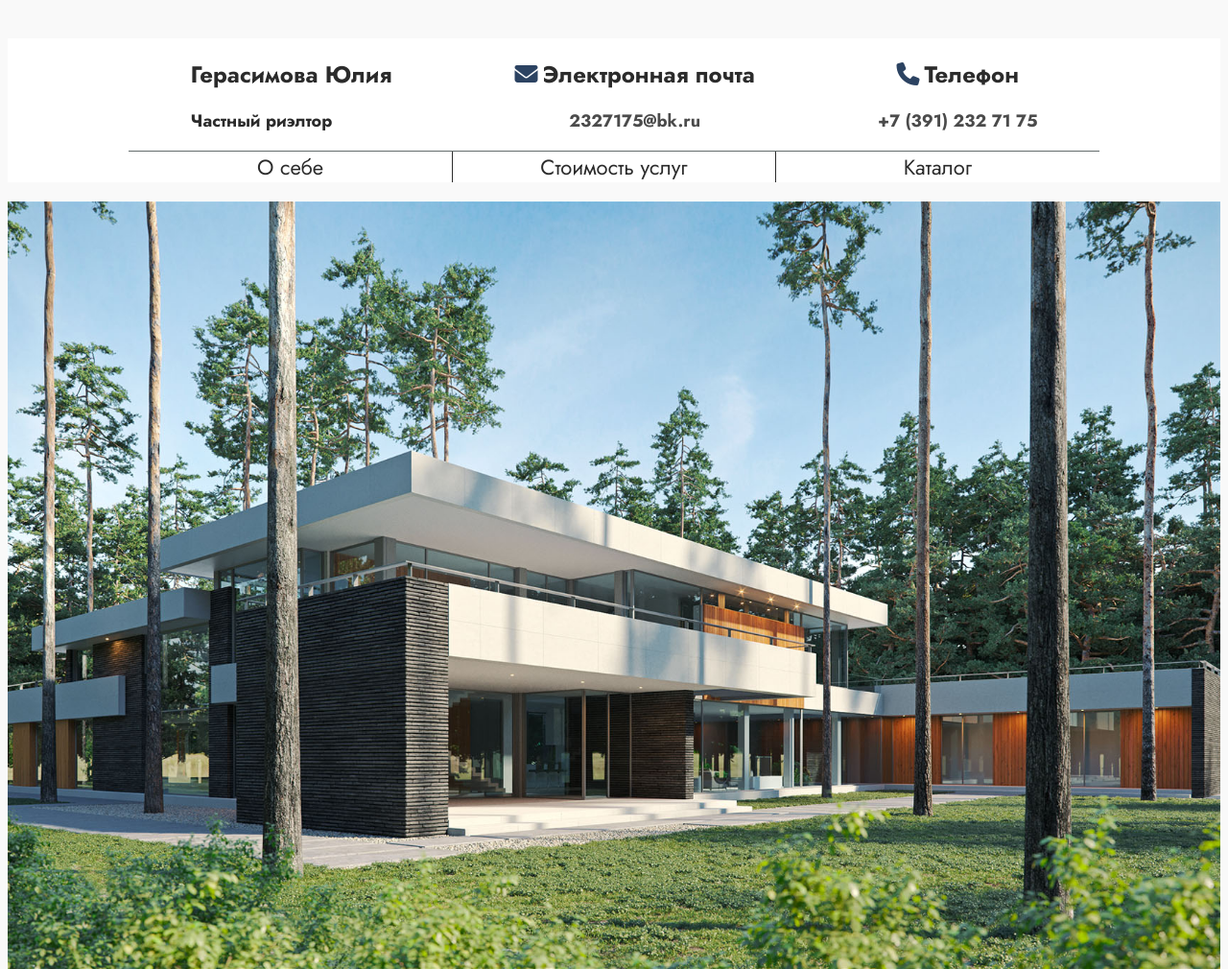
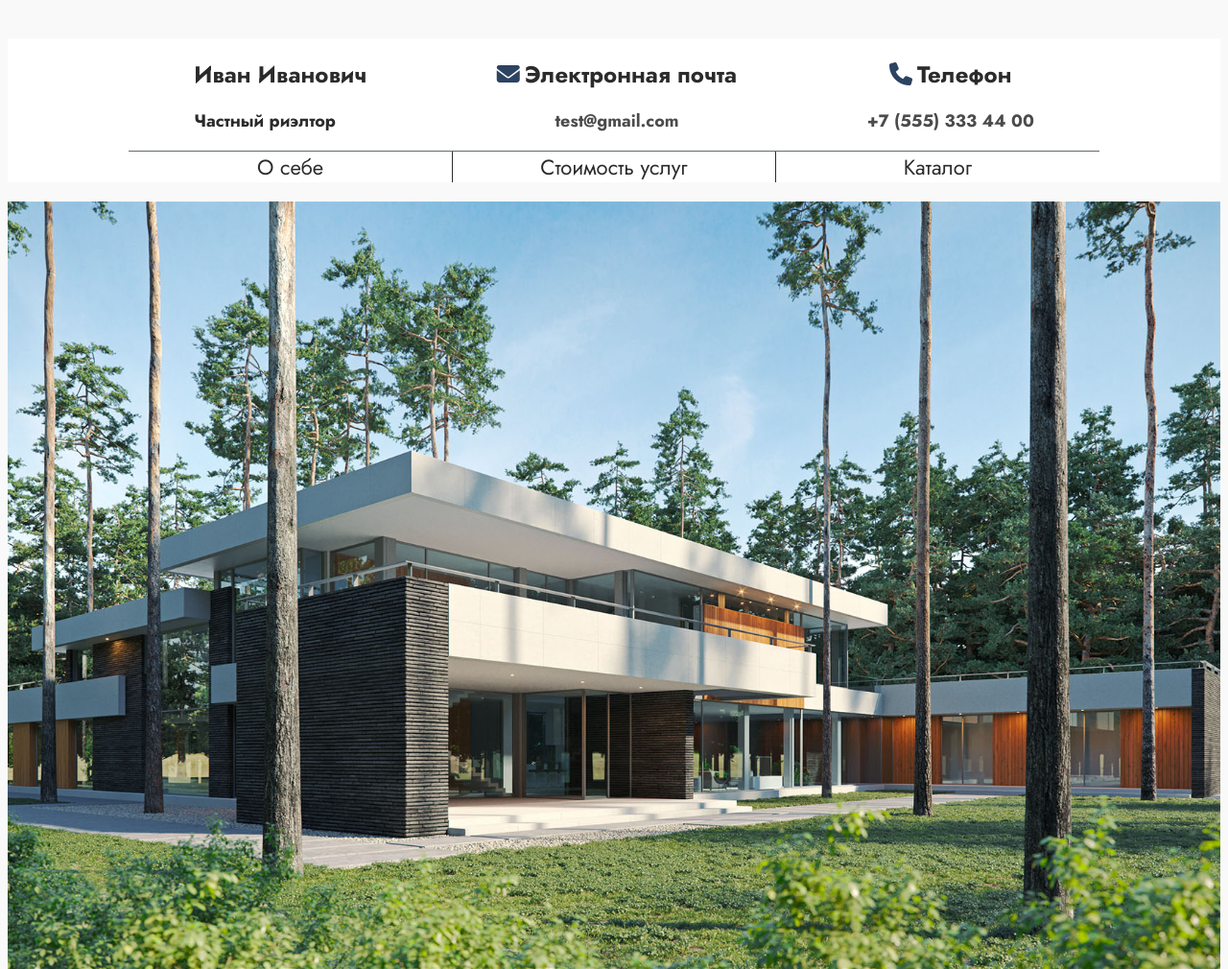
Before and after one commit to EgorikEbolik/Realtor-Website, a plain HTML site: page index.html in a window 1280 px wide. Shown: the top 1010 px of the page at 96% size. Drawn offline with Linux system fonts and the light colour scheme.

Commit message:
Update index.html

```diff
--- a/index.html
+++ b/index.html
@@ -19,14 +19,14 @@
     <header>
         <div class="container">
             <div class="header_info">
-                <div class="info_logo"><a href="#">Герасимова Юлия<p>
+                <div class="info_logo"><a href="#">Иван Иванович<p>
                             Частный риэлтор
                             </span></p>
                     </a></div>
                 <div class="info_item"><i class="fas fa-envelope"></i>Электронная почта<p><a
-                            href="mailto2327175@bk.ru">2327175@bk.ru</a></p>
+                            href="mailto2327175@bk.ru">test@gmail.com</a></p>
                 </div>
-                <div class="info_item"><i class="fas fa-phone"></i>Телефон<p>+7 (391) 232 71 75</p>
+                <div class="info_item"><i class="fas fa-phone"></i>Телефон<p>+7 (555) 333 44 00</p>
                 </div>
             </div>
             <nav class="header_nav">
@@ -256,9 +256,9 @@
     </div>
     <footer>
         <div class="contacts">
-            <span><i class="fas fa-phone"></i>Телефон: +7 (391) 232 71 75</span>
+            <span><i class="fas fa-phone"></i>Телефон: +7 (555) 333 44 00</span>
             <span><i class="fas fa-envelope"></i>Электронная почта: <a
-                    href="mailto2327175@bk.ru">2327175@bk.ru</a></span>
+                    href="mailto2327175@bk.ru">test@gmail.com</a></span>
 
         </div>
     </footer>
```
